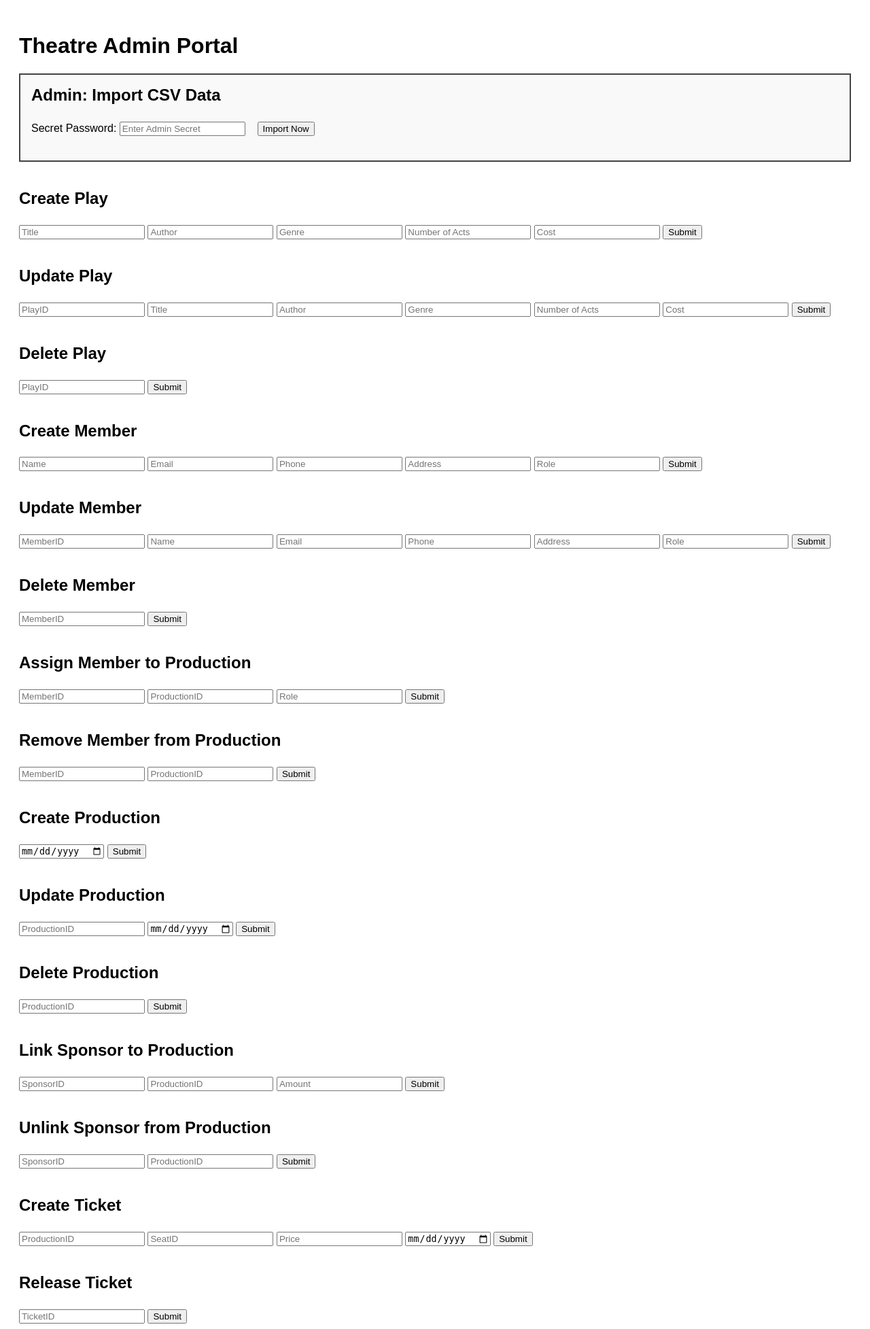
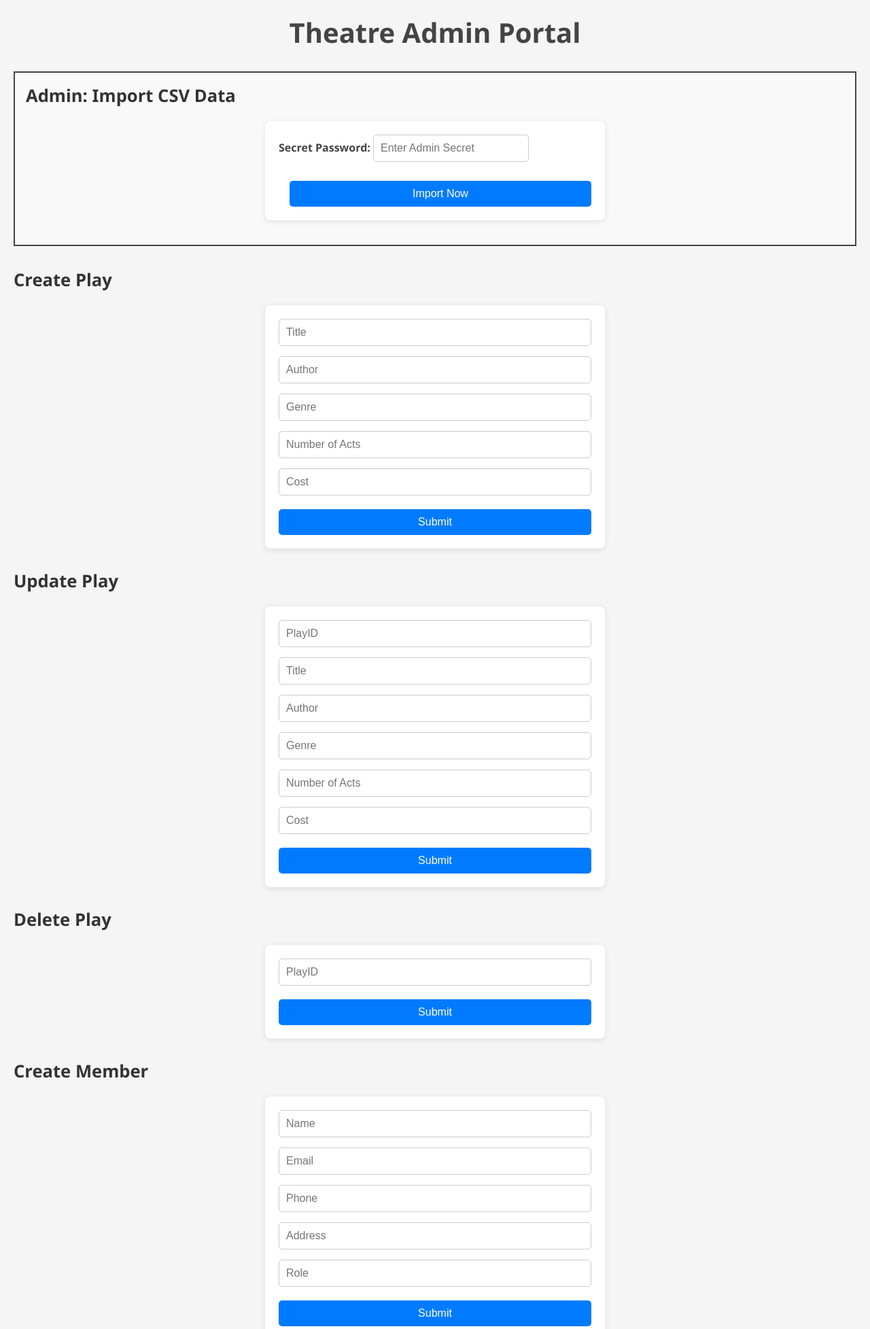
Before and after one commit to SpencerEpp/theatre-db-demo, a Flask app: page / in a window 1280 px wide. Shown: the top 1955 px of the page at 68% size. Run offline with Flask 3, Linux system fonts and the light colour scheme.

Commit message:
added some css for the web page for now

```diff
--- a/static/style.css
+++ b/static/style.css
@@ -1 +1,132 @@
 /* If we want to convert from basic in line CSS to a full CSS file do so here. */
+
+  /* Reset some basic styles */
+  * {
+    margin: 0;
+    padding: 0;
+    box-sizing: border-box;
+  }
+
+  body {
+    font-family: 'Segoe UI', Tahoma, Geneva, Verdana, sans-serif;
+    background-color: #f5f5f5;
+    color: #333;
+    padding: 20px;
+    margin: 0;
+  }
+
+  h1 {
+    text-align: center;
+    color: #444;
+    font-size: 2.5rem;
+    margin-bottom: 30px;
+  }
+
+  h2 {
+    color: #333;
+    font-size: 1.6rem;
+    margin-top: 30px;
+    margin-bottom: 10px;
+    font-weight: 600;
+  }
+
+  /* Form container styling */
+  form {
+    display: flex;
+    flex-direction: column;
+    gap: 15px;
+    max-width: 500px;
+    margin: 20px auto;
+    background-color: #fff;
+    padding: 20px;
+    border-radius: 8px;
+    box-shadow: 0 2px 10px rgba(0, 0, 0, 0.1);
+  }
+
+  label {
+    font-weight: bold;
+    margin-bottom: 8px;
+    color: #444;
+  }
+
+  input, select, button {
+    padding: 10px;
+    font-size: 1rem;
+    border: 1px solid #ccc;
+    border-radius: 5px;
+    outline: none;
+    transition: all 0.3s ease;
+  }
+
+  input:focus, select:focus {
+    border-color: #0056b3;
+    box-shadow: 0 0 5px rgba(0, 86, 179, 0.3);
+  }
+
+  button {
+    background-color: #007bff;
+    color: white;
+    cursor: pointer;
+    border: none;
+    transition: background-color 0.3s ease;
+  }
+
+  button:hover {
+    background-color: #0056b3;
+  }
+
+  /* Border and background for sections */
+  .output {
+    border: 1px solid #ccc;
+    padding: 10px;
+    max-height: 200px;
+    overflow-y: auto;
+    resize: vertical;
+    background: #f9f9f9;
+    margin-top: 20px;
+  }
+
+  /* Layout for CSV import */
+  .csv-import {
+    border: 2px solid #007bff;
+    padding: 20px;
+    background-color: #f0f9ff;
+    border-radius: 8px;
+    margin-bottom: 30px;
+  }
+
+  .csv-import h2 {
+    margin-top: 0;
+  }
+
+  .csv-import form {
+    display: flex;
+    align-items: center;
+  }
+
+  .csv-import input {
+    margin-right: 10px;
+    width: 100%;
+  }
+
+  .csv-import button {
+    width: auto;
+    margin-left: 10px;
+  }
+
+  /* Responsive design for small screens */
+  @media (max-width: 768px) {
+    form {
+      max-width: 100%;
+      padding: 15px;
+    }
+
+    button {
+      width: 100%;
+    }
+
+    .csv-import {
+      margin: 10px;
+      padding: 15px;
+    }
+  }
--- a/templates/index.html
+++ b/templates/index.html
@@ -11,6 +11,7 @@
     .output { border: 1px solid #ccc; padding: 10px; max-height: 200px; overflow-y: auto; resize: vertical; background: #f9f9f9; }
     button { margin-top: 5px; }
   </style>
+  <link rel="stylesheet" href="/static/style.css" />
 </head>
 <body>
   <h1>Theatre Admin Portal</h1>
```
